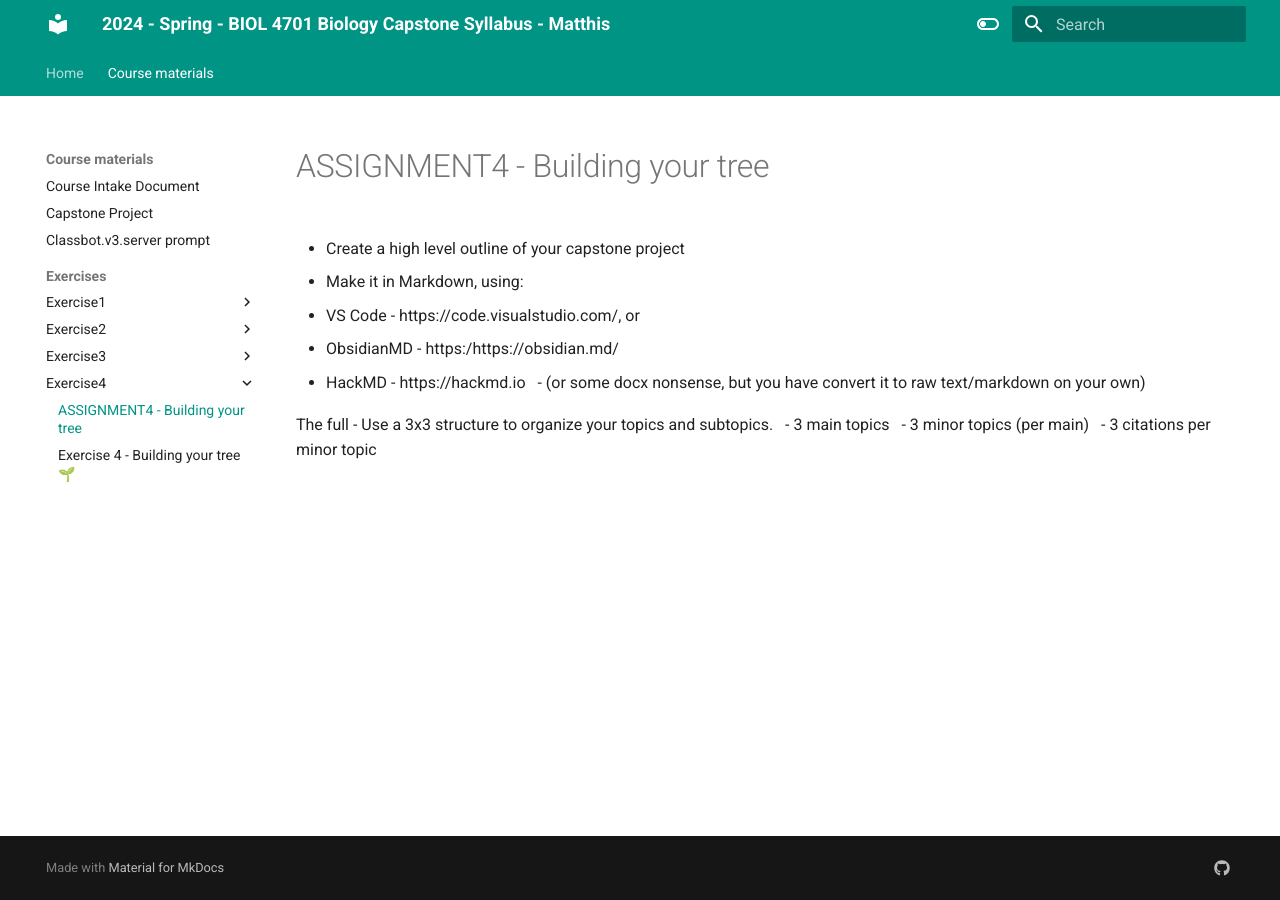
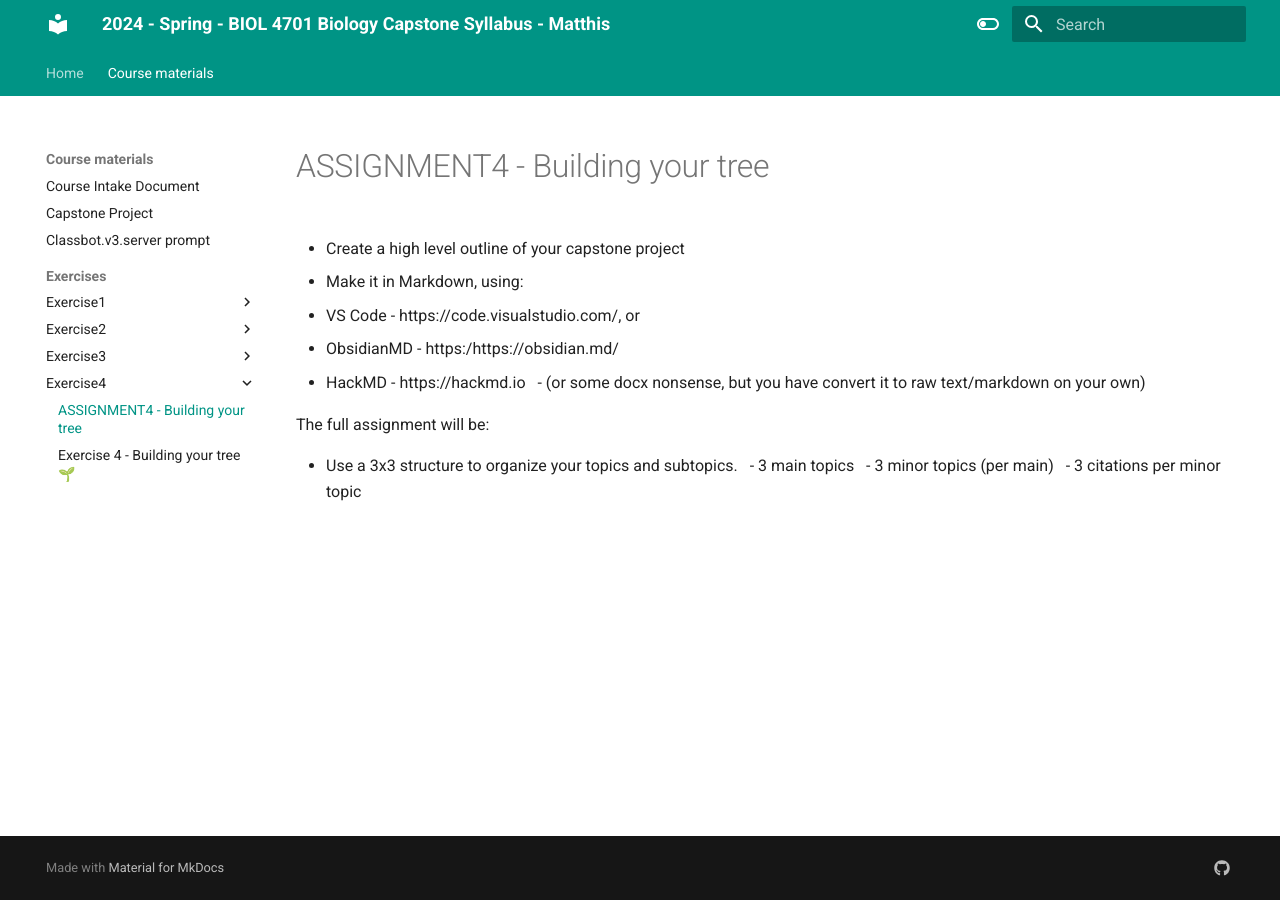
Before and after one commit to HumanMovementNeuroscience/capstone, an MkDocs documentation site: the page built from docs/course_materials/exercises/exercise4/ASSIGNMENT4 - Building your tree.md, in a window 1280 px wide. Built offline with MkDocs 1.6.1 and Material for MkDocs 9.7.7, drawn with Linux system fonts in a browser that asks for light colours.

Commit message:
Feb 20, 2024, 4:45 PM

```diff
--- a/docs/course_materials/exercises/exercise4/ASSIGNMENT4 - Building your tree.md
+++ b/docs/course_materials/exercises/exercise4/ASSIGNMENT4 - Building your tree.md
@@ -9,7 +9,8 @@
   - (or some docx nonsense, but you have convert it to raw text/markdown on your own)
 
 
-The full
+The full assignment will be:
+
 - Use a 3x3 structure to organize your topics and subtopics.
   - 3 main topics
   - 3 minor topics (per main)
```
